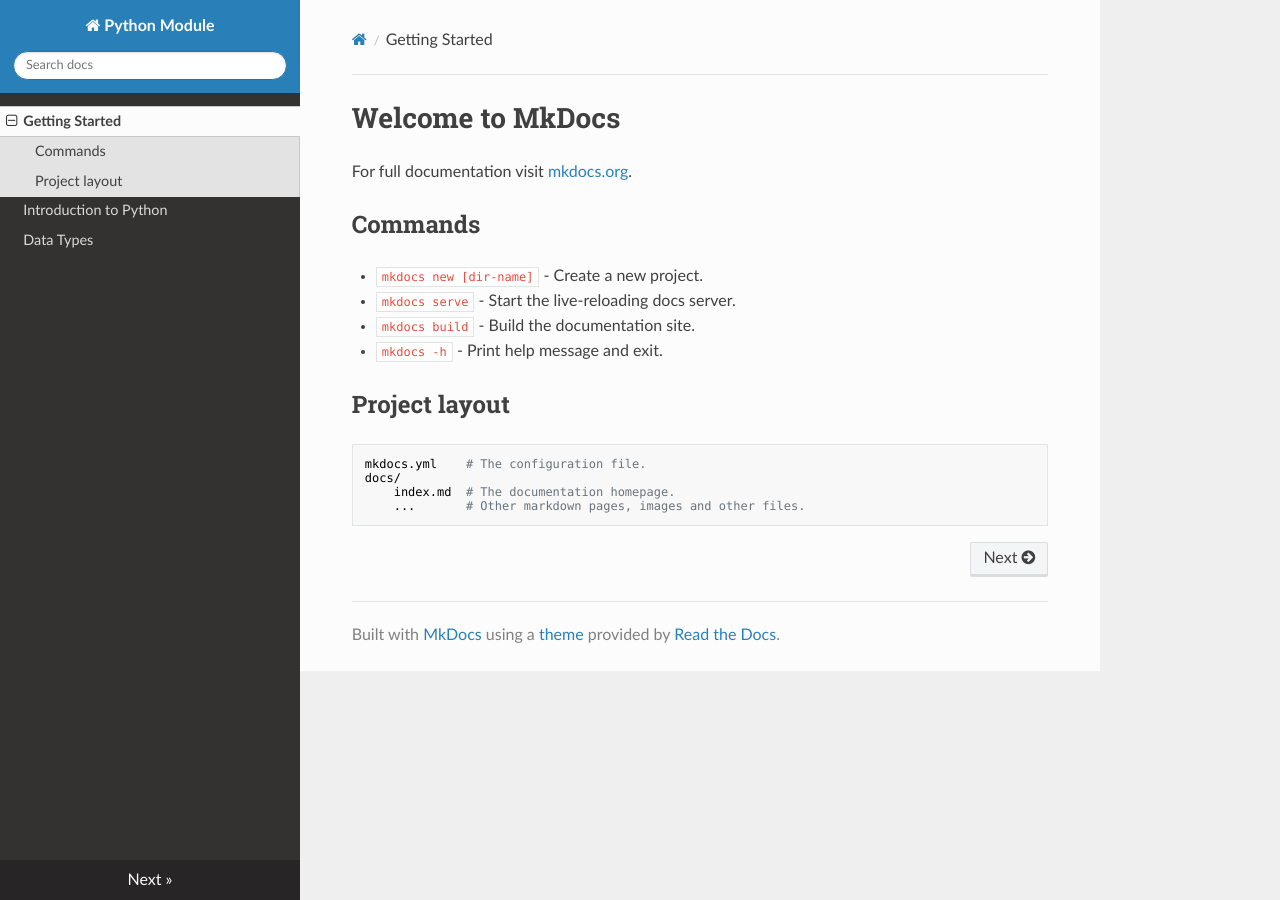
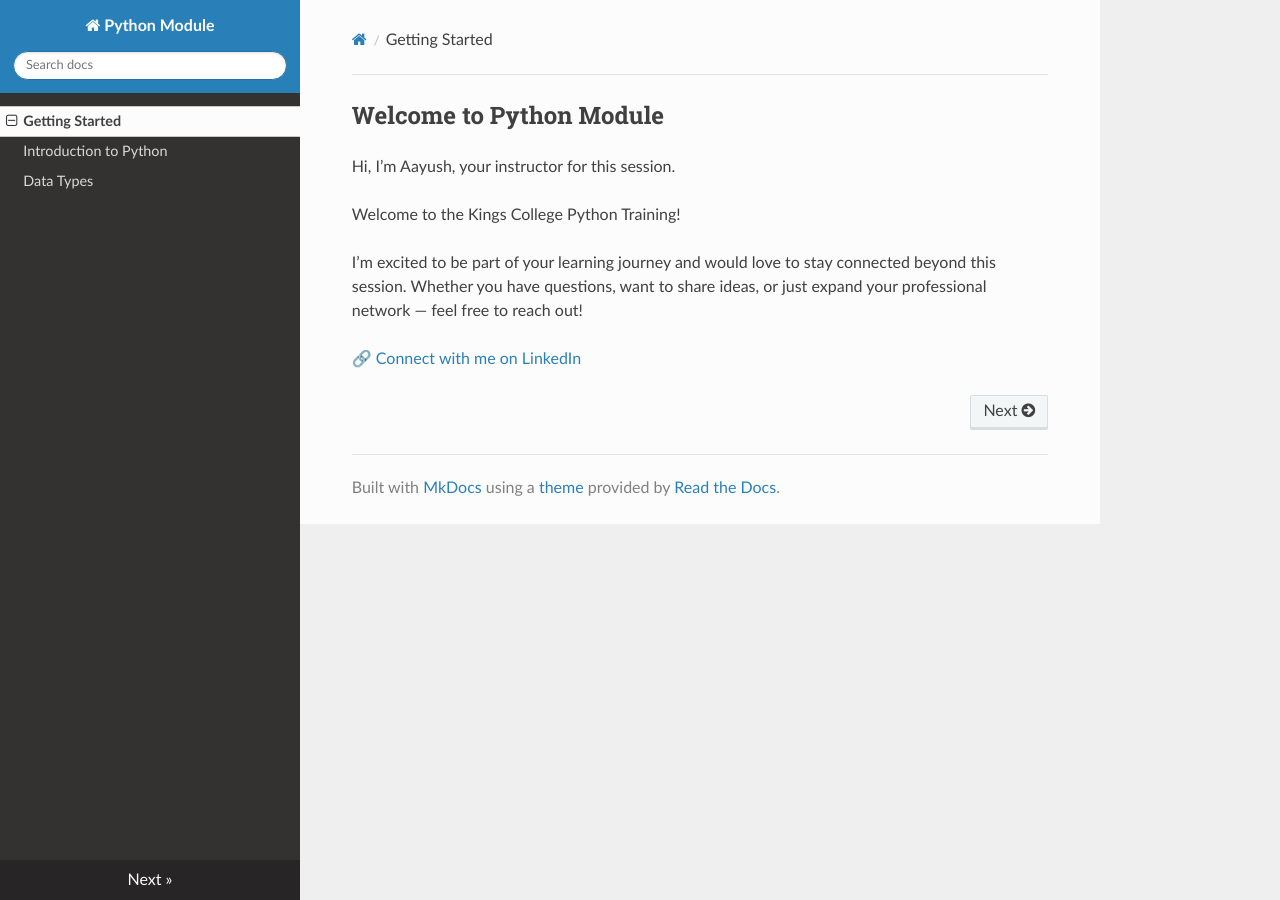
Before and after one commit to AayushWestcliff/python-training, an MkDocs documentation site: the page built from docs/index.md, in a window 1280 px wide. Built offline with MkDocs 1.6.1, drawn with Linux system fonts in a browser that asks for light colours; nearby versions of some CDN libraries.

Commit message:
Updated mkdocs

```diff
--- a/docs/index.md
+++ b/docs/index.md
@@ -1,17 +1,9 @@
-# Welcome to MkDocs
+## Welcome to Python Module
 
-For full documentation visit [mkdocs.org](https://www.mkdocs.org).
+Hi, I’m Aayush, your instructor for this session.
 
-## Commands
+Welcome to the Kings College Python Training!
 
-* `mkdocs new [dir-name]` - Create a new project.
-* `mkdocs serve` - Start the live-reloading docs server.
-* `mkdocs build` - Build the documentation site.
-* `mkdocs -h` - Print help message and exit.
+I’m excited to be part of your learning journey and would love to stay connected beyond this session. Whether you have questions, want to share ideas, or just expand your professional network — feel free to reach out!
 
-## Project layout
-
-    mkdocs.yml    # The configuration file.
-    docs/
-        index.md  # The documentation homepage.
-        ...       # Other markdown pages, images and other files.
+[🔗 Connect with me on LinkedIn](https://www.linkedin.com/in/aayush-regmi-6631ab1b5/)
--- a/mkdocs.yml
+++ b/mkdocs.yml
@@ -5,6 +5,6 @@
   - Introduction to Python: lectures/1.Introduction.md
   - Data Types: lectures/2.DataTypes.md
     # - Python Download: index.md
-theme: readthedocs
-# theme:
-#   name: material
+theme:
+  name: readthedocs
+  # name: material
```
